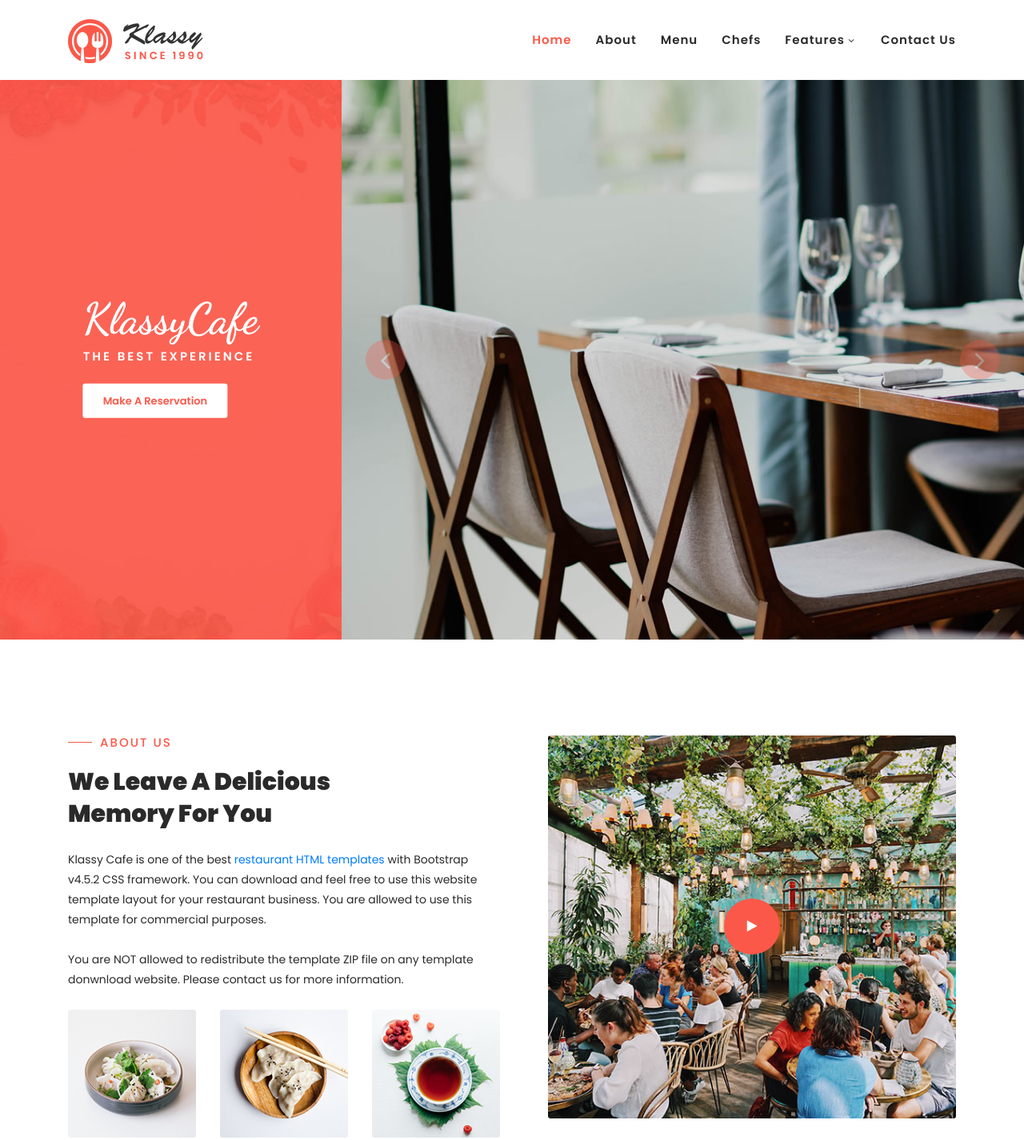
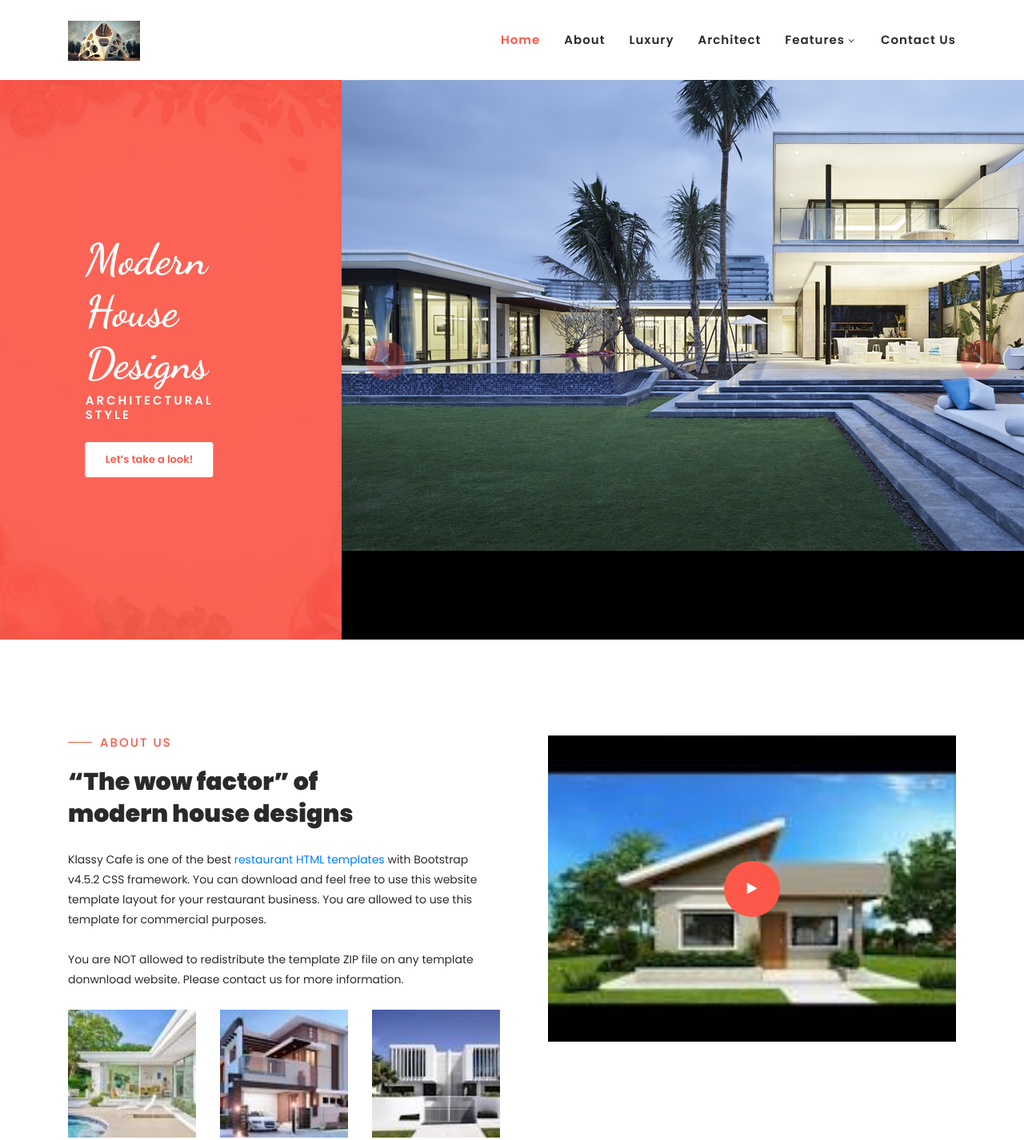
Before and after one commit to jebimercy/Klassy-proj, a plain HTML site: page index.html in a window 1280 px wide. Shown: the top 1426 px of the page at 80% size. Drawn offline with Linux system fonts and the light colour scheme.

Commit message:
first commit

```diff
--- a/index.html
+++ b/index.html
@@ -10,7 +10,7 @@
     <link href="https://fonts.googleapis.com/css?family=Poppins:100,200,300,400,500,600,700,800,900&display=swap" rel="stylesheet">
     <link href="https://fonts.googleapis.com/css2?family=Dancing+Script:wght@400;500;600;700&display=swap" rel="stylesheet">
 
-    <title>Klassy Cafe - Restaurant HTML Template</title>
+    <title> ArchDaily</title>
 <!--
 
 TemplateMo 558 Klassy Cafe
@@ -51,9 +51,8 @@ https://templatemo.com/tm-558-klassy-cafe
                 <div class="col-12">
                     <nav class="main-nav">
                         <!-- ***** Logo Start ***** -->
-                        <a href="index.html" class="logo">
-                            <img src="assets/images/klassy-logo.png" align="klassy cafe html template">
-                        </a>
+
+                        <a href="index.html" class="logo"><img style="width: 90px;height: 50px;" src="assets/images/logo.jpeg" align="klassy cafe html template"> </a>
                         <!-- ***** Logo End ***** -->
                         <!-- ***** Menu Start ***** -->
                         <ul class="nav">
@@ -70,8 +69,8 @@ https://templatemo.com/tm-558-klassy-cafe
                                 </ul>
                             </li>
                         -->
-                            <li class="scroll-to-section"><a href="#menu">Menu</a></li>
-                            <li class="scroll-to-section"><a href="#chefs">Chefs</a></li>
+                            <li class="scroll-to-section"><a href="#menu">luxury</a></li>
+                            <li class="scroll-to-section"><a href="#chefs">Architect</a></li>
                             <li class="submenu">
                                 <a href="javascript:;">Features</a>
                                 <ul>
@@ -102,10 +101,10 @@ https://templatemo.com/tm-558-klassy-cafe
                 <div class="col-lg-4">
                     <div class="left-content">
                         <div class="inner-content">
-                            <h4>KlassyCafe</h4>
-                            <h6>THE BEST EXPERIENCE</h6>
+                            <h4>Modern House Designs</h4>
+                            <h6>Architectural style</h6>
                             <div class="main-white-button scroll-to-section">
-                                <a href="#reservation">Make A Reservation</a>
+                                <a href="#reservation">Let’s take a look!</a>
                             </div>
                         </div>
                     </div>
@@ -116,21 +115,21 @@ https://templatemo.com/tm-558-klassy-cafe
                           <!-- Item -->
                           <div class="item">
                             <div class="img-fill">
-                                <img src="assets/images/slide-01.jpg" alt="">
+                                <img src="assets/images/H1.jpg" alt="">
                             </div>
                           </div>
                           <!-- // Item -->
                           <!-- Item -->
                           <div class="item">
                             <div class="img-fill">
-                                <img src="assets/images/slide-02.jpg" alt="">
+                                <img src="assets/images/H2.jpg" alt="">
                             </div>
                           </div>
                           <!-- // Item -->
                           <!-- Item -->
                           <div class="item">
                             <div class="img-fill">
-                                <img src="assets/images/slide-03.jpg" alt="">
+                                <img src="assets/images/L1.jpg" alt="">
                             </div>
                           </div>
                           <!-- // Item -->
@@ -150,18 +149,18 @@ https://templatemo.com/tm-558-klassy-cafe
                     <div class="left-text-content">
                         <div class="section-heading">
                             <h6>About Us</h6>
-                            <h2>We Leave A Delicious Memory For You</h2>
+                            <h2>“The wow factor” of modern house designs</h2>
                         </div>
                         <p>Klassy Cafe is one of the best <a href="https://templatemo.com/tag/restaurant" target="_blank" rel="sponsored">restaurant HTML templates</a> with Bootstrap v4.5.2 CSS framework. You can download and feel free to use this website template layout for your restaurant business. You are allowed to use this template for commercial purposes. <br><br>You are NOT allowed to redistribute the template ZIP file on any template donwnload website. Please contact us for more information.</p>
                         <div class="row">
                             <div class="col-4">
-                                <img src="assets/images/about-thumb-01.jpg" alt="">
+                                <img src="assets/images/f1.jpeg" alt="">
                             </div>
                             <div class="col-4">
-                                <img src="assets/images/about-thumb-02.jpg" alt="">
+                                <img src="assets/images/f3.jpeg" alt="">
                             </div>
                             <div class="col-4">
-                                <img src="assets/images/about-thumb-03.jpg" alt="">
+                                <img src="assets/images/f4.jpeg" alt="">
                             </div>
                         </div>
                     </div>
@@ -170,7 +169,7 @@ https://templatemo.com/tm-558-klassy-cafe
                     <div class="right-content">
                         <div class="thumb">
                             <a rel="nofollow" href="http://youtube.com"><i class="fa fa-play"></i></a>
-                            <img src="assets/images/about-video-bg.jpg" alt="">
+                            <img src="assets/images/V1.jpeg" alt="">
                         </div>
                     </div>
                 </div>
```
Also changed, not shown: assets/images/H1.jpg (added), assets/images/H2.jpg (added), assets/images/L1.jpg (added), assets/images/V1.jpeg (added), assets/images/d2.jpeg (added), assets/images/d3.jpeg (added), assets/images/d4.jpeg (added), assets/images/d5.jpeg (added), assets/images/f1.jpeg (added), assets/images/f2.jpeg (added), assets/images/f3.jpeg (added), assets/images/f4.jpeg (added), assets/images/lion logo.jpg (added), assets/images/logo.jpeg (added), 1 other file.
